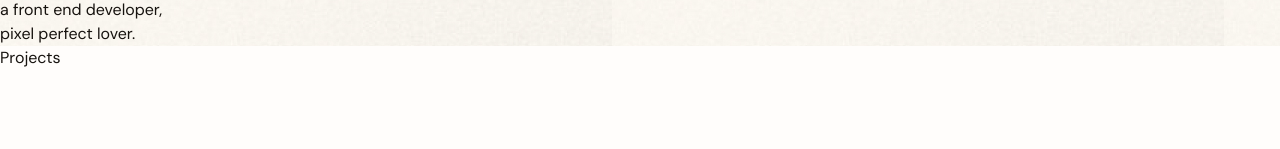
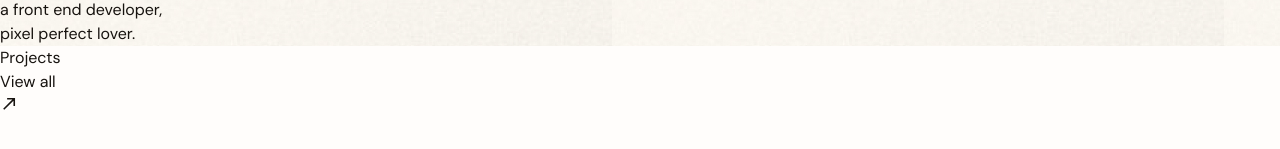
Before and after one commit to victormerseguel/portfolio, a Next.js app: page /en in a window 1280 px wide. Shown: the part 351-500 px from the top of the page. Built offline with nearby package versions, Linux system fonts and the light colour scheme.

Commit message:
feat: create ui button component

```diff
--- a/src/app/components/projects/projects.tsx
+++ b/src/app/components/projects/projects.tsx
@@ -1,12 +1,14 @@
 import Titles from "../ui/titles";
-import { navItems } from "../../../texts/nav";
 import { useTranslations } from "next-intl";
+import Button from "../ui/buttom";
+import NorthEastArrow from "../ui/north-east-arrow";
 
 const Projects = () => {
   const t = useTranslations("Projects");
   return (
     <div className="content pt-14" id="projects">
       <Titles text={t("title")} />
+      <Button text={t("button")} image={<NorthEastArrow />} />
     </div>
   );
 };
--- /dev/null
+++ b/src/app/components/ui/buttom.tsx
@@ -0,0 +1,22 @@
+import NorthEastArrow from "./north-east-arrow";
+
+type ButtonProps = {
+  text: string;
+  image?: React.ReactElement;
+  reversed?: boolean;
+};
+
+const Button = ({ text, image, reversed }: ButtonProps) => {
+  return (
+    <div
+      className={`flex ${
+        reversed ? "flex-row-reverse" : "flex-row"
+      } justify-center items-center gap-1.5 max-w-52 h-12 border border-[--foregraound] rounded-full`}
+    >
+      <p className="uppercase">{text}</p>
+      {image}
+    </div>
+  );
+};
+
+export default Button;
--- /dev/null
+++ b/src/app/components/ui/north-east-arrow.tsx
@@ -0,0 +1,20 @@
+import React from "react";
+
+const NorthEastArrow = () => {
+  return (
+    <svg
+      width="19"
+      height="19"
+      viewBox="0 0 19 19"
+      fill="none"
+      xmlns="http://www.w3.org/2000/svg"
+    >
+      <path
+        d="M4.27501 15.8333L3.16667 14.725L12.35 5.54165H7.12501V3.95831H15.0417V11.875H13.4583V6.64998L4.27501 15.8333Z"
+        fill="#17130F"
+      />
+    </svg>
+  );
+};
+
+export default NorthEastArrow;
```
